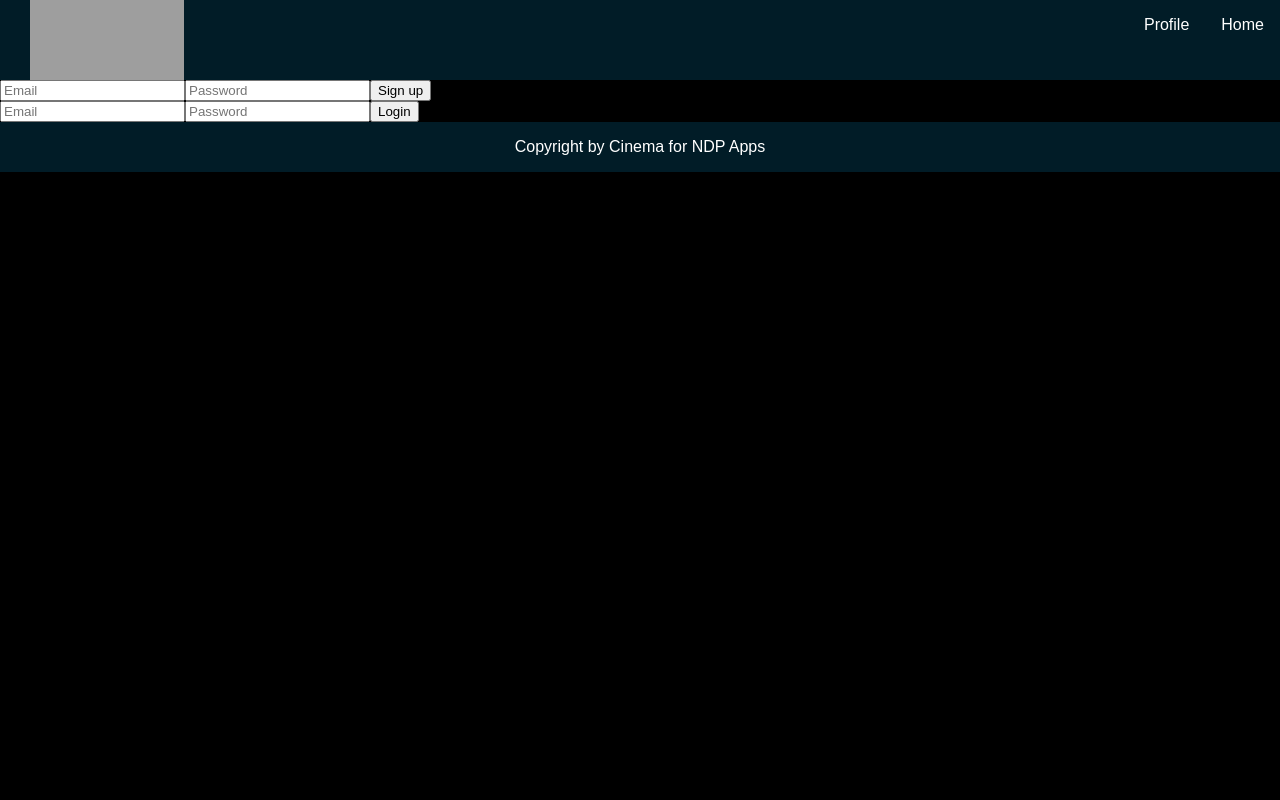
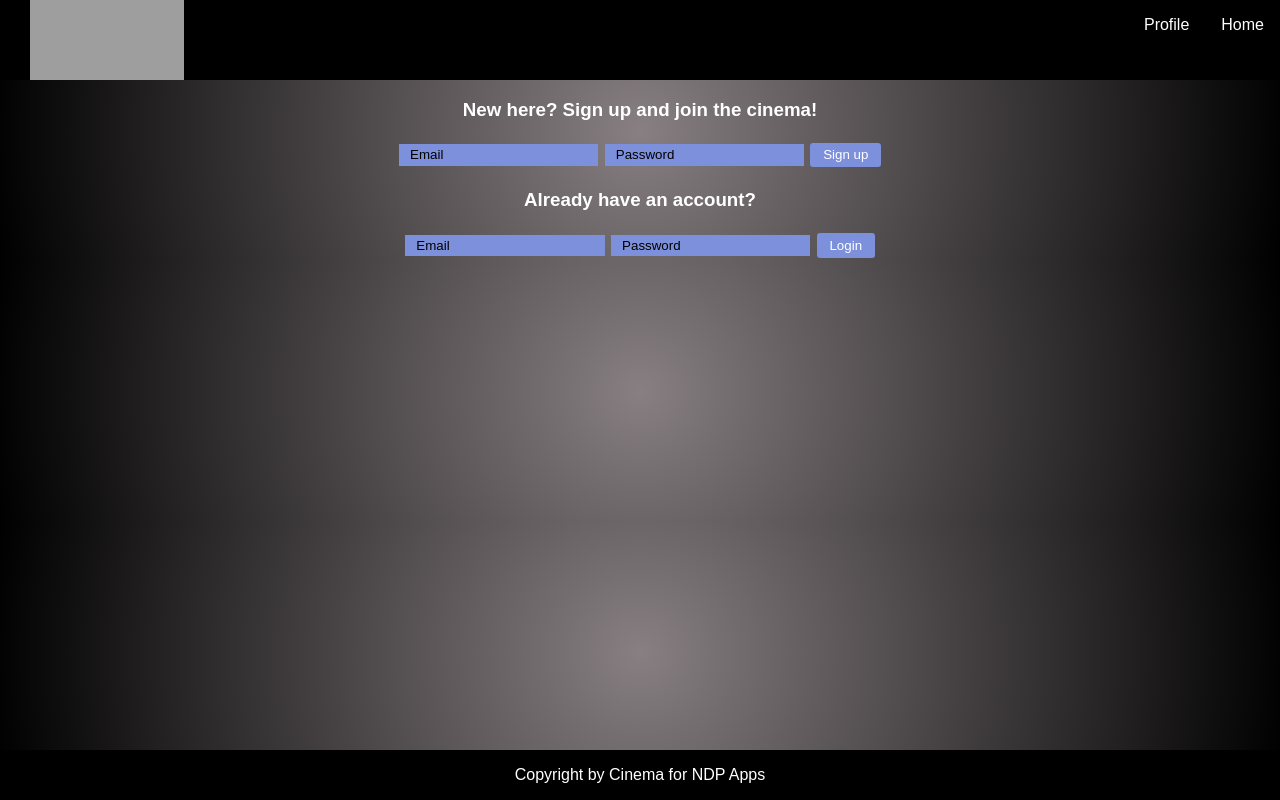
Before and after one commit to nathaliedpettersson/Slutprojekt-JS3-ReactCinema, a React (Create React App) app: page /profile in a window 1280 px wide. Built offline with nearby package versions, Linux system fonts and the light colour scheme; grey boxes are pictures that could not be loaded.

Commit message:
Added styling on forms

```diff
--- a/src/Components/Footer/_Footer.css
+++ b/src/Components/Footer/_Footer.css
@@ -2,9 +2,10 @@
     bottom: 0;
     width: 100%;
     height: 50px;
-    background-color: #011C27;
+    background-color: black;
     display: flex;
     text-align: center;
     justify-content: space-around;
     color: white;
+    position: fixed;
 }
--- a/src/Components/Header/_Header.css
+++ b/src/Components/Header/_Header.css
@@ -1,5 +1,5 @@
 .header-template {
-    background-color: #011C27;
+    background-color: black;
     height: 80px;
 }
 
--- a/src/Components/Login/Login.jsx
+++ b/src/Components/Login/Login.jsx
@@ -44,13 +44,13 @@ const Login = (props) => {
    }
 
 
-
     return (
-<div>
+    <div className="form-container">
+        <h3 className="form-header">Already have an account?</h3>
     <form onSubmit={(e) => submitLogIn(e)}>
         <input type="email" placeholder="Email" onChange={(e) => userObject.email = e.target.value} />
         <input type="password" placeholder="Password" onChange={(e) => userObject.password = e.target.value} />
-        <input type="submit" value="Login"/>
+        <input className="submit-btn" type="submit" value="Login"/>
     </form>
 
     <Modal show={showModal} modalMessage={modalMessage} handleClick={hideLoginModal}></Modal>
--- a/src/Components/Modal/_Modal.css
+++ b/src/Components/Modal/_Modal.css
@@ -13,11 +13,9 @@
     border: none;
 }
 .modal > button {
-    background-color: hotpink;
+    background-color: #cfd7f2;
     cursor: pointer;
     width: 100%;
     padding: 24px;
-    color: white;
+    color: black;
 }
-
-/* Change CSS later, this is just Omars default styling */
--- a/src/Components/SignUp/SignUp.jsx
+++ b/src/Components/SignUp/SignUp.jsx
@@ -51,14 +51,15 @@ export default class SignUp extends React.Component {
 
     render() {
         return (
-            <>
+            <div className="form-container">
+                <h3 className="form-header">New here? Sign up and join the cinema!</h3>
                 <form onSubmit={this.handleOnSubmit}>
                     <input type="email" placeholder="Email" value={this.state.email} onChange={this.onChangeEmail} />
                     <input type="password" placeholder="Password" value={this.state.password} onChange={this.onChangePassword} />
-                    <input type="submit" value="Sign up" />
+                    <input className="submit-btn" type="submit" value="Sign up" />
                 </form>
                 <Modal show={this.state.showModal} modalMessage={this.state.modalMessage} handleClick={this.hideModal}></Modal>
-            </>
+            </div>
         )
     }
 }
--- a/src/Components/SignUp/_SignUp.css
+++ b/src/Components/SignUp/_SignUp.css
@@ -0,0 +1,36 @@
+.form-container {
+    display: flex;
+    flex-direction: column;
+    flex-wrap: wrap;
+    margin: 0rem 10rem;
+    text-align: center;
+}
+
+.form-header {
+    color: white;
+}
+
+
+input {
+    padding: 0.2rem 0.7rem;
+    margin: 0.2rem;
+    background-color: #7C90DB;
+    border: none;
+}
+
+::placeholder {
+    color: black;
+}
+
+input[type=text]:focus {
+    border: 3px solid white;
+}
+
+.submit-btn {
+    border: none;
+    cursor: pointer;
+    background-color: #7C90DB;
+    padding: 0.3rem 0.8rem;
+    border-radius: 3px;
+    color: white;
+}
--- a/src/style/App.css
+++ b/src/style/App.css
@@ -1,8 +1,9 @@
 body {
     margin: 0;
     height: auto;
-    background-color: black;
     font-family:Arial, Helvetica, sans-serif;
+    background: rgb(135,127,130);
+    background: radial-gradient(circle, rgba(135,127,130,1) 0%, rgba(0,0,0,1) 100%);
 }
 
 .notfound-page {
--- a/src/style/index.css
+++ b/src/style/index.css
@@ -4,6 +4,5 @@
 @import '../Components/Modal/_Modal.css';
 @import '../Components//Button/_Button.css';
 @import '../Components/SignUp/_SignUp.css';
-@import '../Components/Login/_Login.css';
 @import '../Pages/DisplayMovies/_DisplayMovies.css';
 @import '../Pages/MovieItem/_MovieItem.css';
```
Also changed, not shown: src/Components/Login/_Login.css (deleted).
